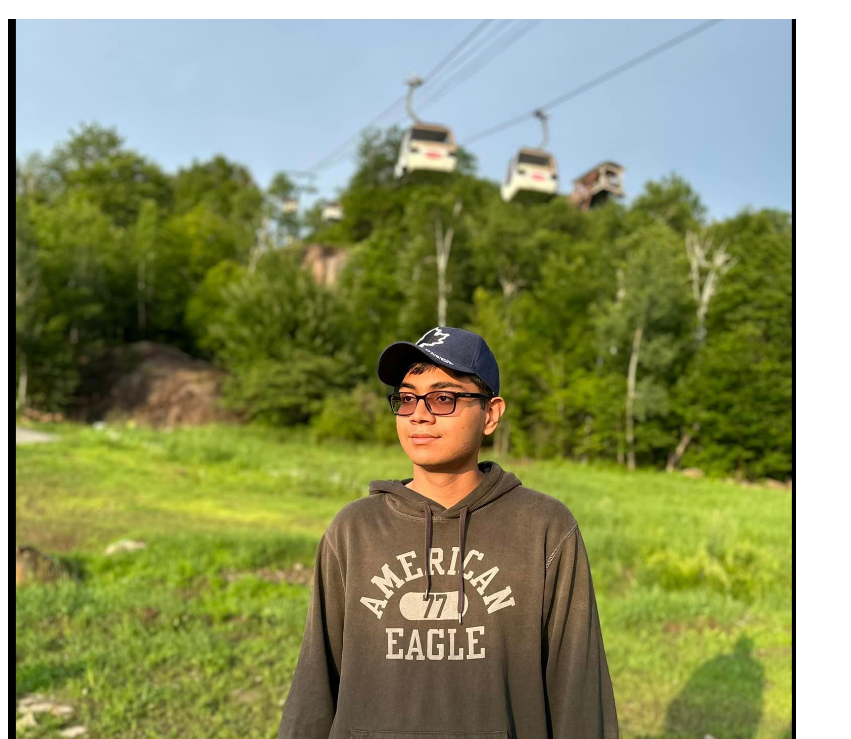
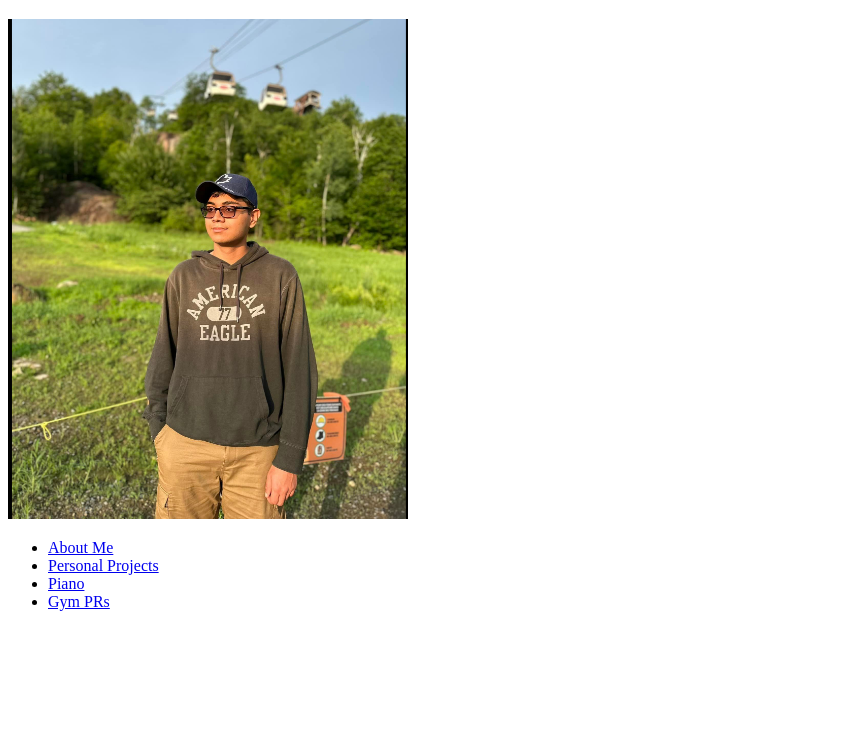
Before and after one commit to pirate2580/pirate2580.github.io, a plain HTML site: page index.html in a window 1280 px wide. Shown: the part 61-800 px from the top of the page, without its empty margins (0-851 px from the left). Drawn offline with Linux system fonts and the light colour scheme.

Commit message:
change photo size

```diff
--- a/index.html
+++ b/index.html
@@ -10,7 +10,7 @@
   <body>
     <h1>Hello, my name is Naoroj</h1>
 
-    <img src = "images/me.png" alt = "my picture">;
+    <img src = "images/me.png" alt = "my picture" height = "500" width = "400">
 
     <ul>
       <li><a href = "pages/about_me.html">About Me</a></li>
```
